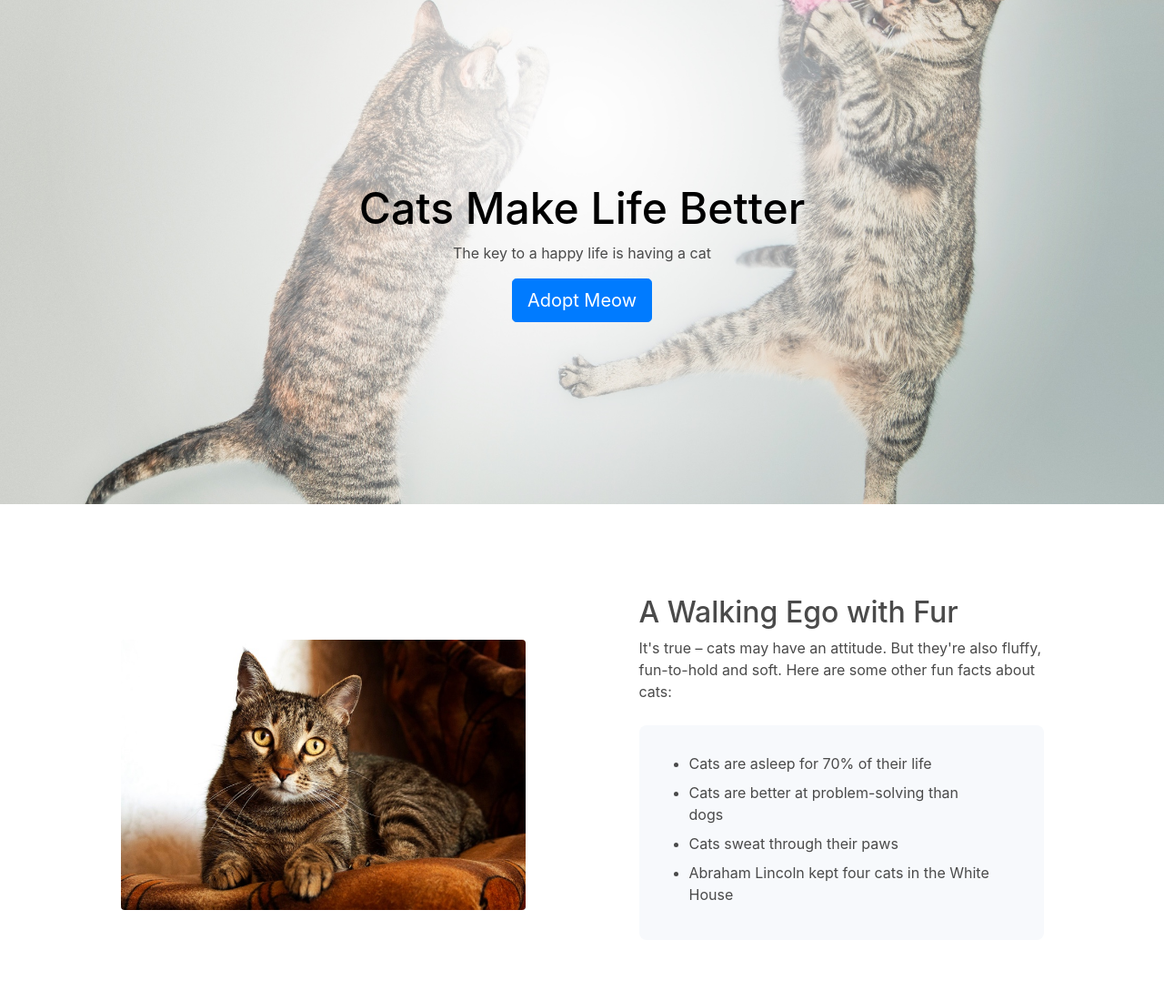
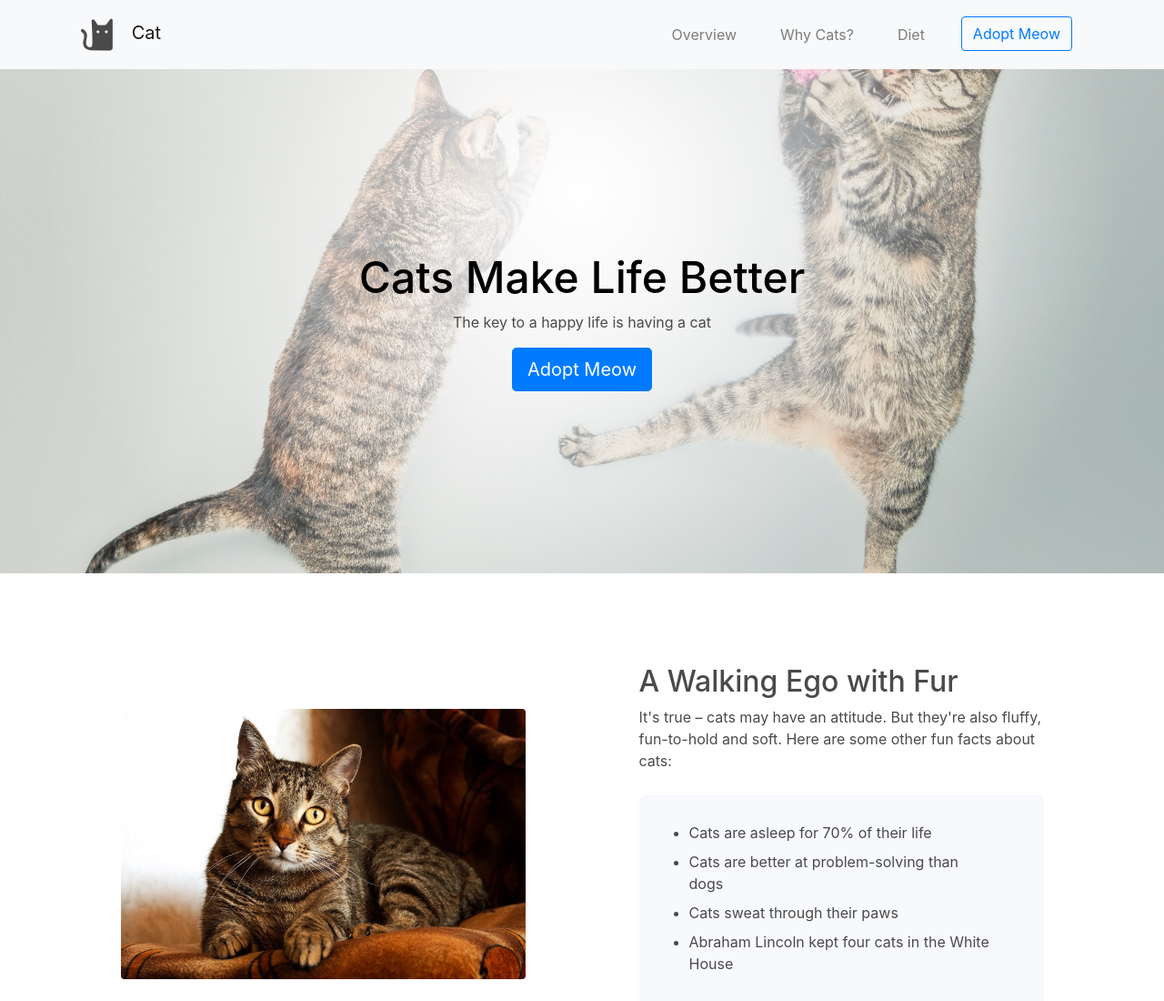
Before and after one commit to yugld/landing_page, a plain HTML site: page index.html in a window 1280 px wide. Shown: the top 1100 px of the page at 91% size. Drawn offline with nearby package versions, Linux system fonts and the light colour scheme.

Commit message:
add navbar

```diff
--- a/css/style.css
+++ b/css/style.css
@@ -78,3 +78,13 @@
     margin: 25px 0 10px;
     width: 75px;
   }
+
+  .nav-item {
+    margin: 10px 16px;
+  }
+
+  .navbar-brand img {
+    height: 46px;
+    width: 46px;
+    margin: 0 8px 0 0 ;
+  }
--- a/index.html
+++ b/index.html
@@ -12,6 +12,36 @@
 </head>
 
 <body>
+    <nav class="navbar sticky-top navbar-expand-lg navbar-light bg-light">
+        <div class="container">
+            <a class="navbar-brand" href="#">
+                <img src="img/ic_cat.png" alt="cat logo">
+                Cat
+            </a>
+            <button class="navbar-toggler" type="button" data-toggle="collapse" data-target="#navbarSupportedContent"
+                aria-controls="navbarSupportedContent" aria-expanded="false" aria-label="Toggle navigation">
+                <span class="navbar-toggler-icon"></span>
+            </button>
+
+            <div class="collapse navbar-collapse" id="navbarSupportedContent">
+                <ul class="navbar-nav ml-auto">
+                    <li class="nav-item">
+                        <a class="nav-link" href="#">Overview</a>
+                    </li>
+                    <li class="nav-item">
+                        <a class="nav-link" href="#">Why Cats?</a>
+                    </li>
+                    <li class="nav-item">
+                        <a class="nav-link" href="#">Diet</a>
+                    </li>
+                    <li class="nav-item">
+                        <a class="btn btn-outline-primary my-2 my-sm-0" href="#">Adopt Meow</a>
+                    </li>
+                </ul>
+            </div>
+        </div>
+    </nav>
+
     <header>
         <div class="container">
             <div class="row">
```
Also changed, not shown: img/ic_cat.png (added).
